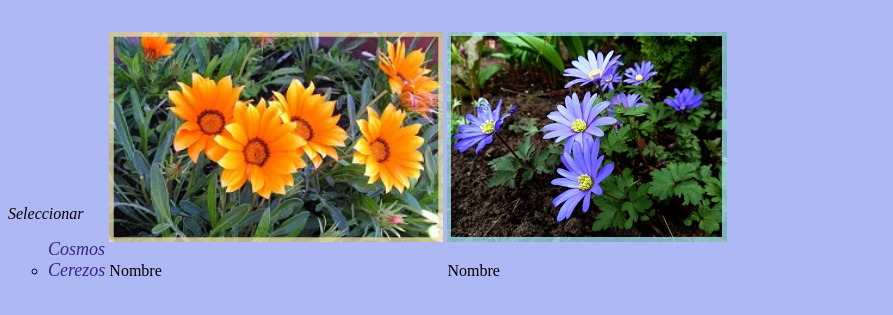
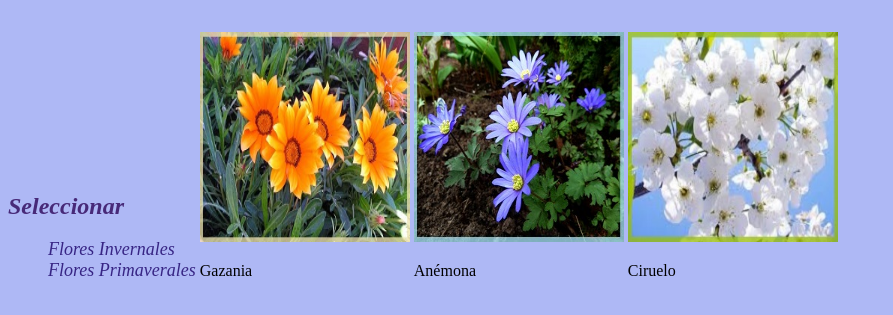
Before and after one commit to D4n1Ela/Apuntes, a plain HTML site: page miSitio/index.html in a window 1280 px wide. Shown: the part 61-376 px from the top of the page, without its empty margins (0-893 px from the left). Drawn offline with Linux system fonts and the light colour scheme.

Commit message:
Agrego el link al css, borro los estilos del html y los agrego al nuevo css. Agrego una nueva imagen.

```diff
--- /dev/null
+++ b/miSitio/css/main.css
@@ -0,0 +1,38 @@
+body{
+	background: #AEB8F5;
+}
+div{
+	display: inline-block;
+}
+h1{
+	text-align: center;
+}
+h2{
+	color: #472978;
+}
+li{
+	list-style: none;
+}
+img{
+	height: 210px;
+    width: 210px;
+}
+a{
+	text-decoration: none;
+}
+span{
+	color:#372584;
+	font-style: italic;
+	font-size: 18px;
+}
+.titulo{
+	font-style: italic;
+}
+#header{
+	 display: block;
+	 margin: 35px;
+	 margin-top:5px;
+}
+#selector{
+	 padding-bottom: 10px;
+}
--- a/miSitio/index.html
+++ b/miSitio/index.html
@@ -3,65 +3,51 @@
 <head>
     <meta charset="UTF-8" >
 	<title>miSitio</title>
+	<link rel="stylesheet" type="text/css" href="css/main.css">
 </head>
-<body style="background-color: #AEB8F5">
-    <div id="header" style="display: block; margin: 35px; margin-top:5px">
-	    <h1 style="text-align: center; "><i>Flores primaverales</i></h1>
+
+<body>
+    <div id="header">
+	    <h1 class="titulo">Flores primaverales</h1>
 
     </div>
 
-    <div style="display: inline-block;>
-	    <h2 style="color:#472978;"><i>Seleccionar</i></h2>
-
+	<div>
+	    <div>
+	    	<div id="selector">
+	    	<h2 class="titulo">Seleccionar</h2>
 			<ul type="circle">
-			<li style="list-style: none;">
-				<a href="img/cosmosV1.jpg" target="_blank" style="text-decoration: none;"><span style="color:#372584; font-style: italic; font-size: 18px">Cosmos</span></a>
+				<li>
+					<a href="img/cosmosV1.jpg" target="_blank"><span>Flores Invernales</span></a>
 				</li>
 				<li>
-				<a href="img/cerezosV1.jpg" target="_blank" style="text-decoration: none;"><span style="color:#372584; font-style: italic; font-size: 18px">Cerezos</span></a>
+					<a href="img/cerezosV1.jpg" target="_blank"><span>Flores Primaverales</span></a>
 				</li>
 			</ul>
+			</div>
 
 		</div>
 
 
-	<div style="display: inline-block;">
-        <div style="display: inline-block;">
-        	<img src="img/medGazania.jpg" alt="Cosmos" style="height: 210px;"/>
-        	<p>Nombre</p>
+		<div>
+	        <div>
+	        	<img src="img/medGazania.jpg" alt="Cosmos"/>
+	        	<p>Gazania</p>
 	        </div>
 
-        <div style="display: inline-block;">
-        	<img src="img/medAnemona.jpg" alt="Cosmos" style="height: 210px;"/>
-        	<p>Nombre</p>
+	        <div>
+	        	<img src="img/medAnemona.jpg" alt="Cosmos"/>
+	        	<p>Anémona</p>
+	        </div>
+
+	        <div>
+	        	<img src="img/medCiruelo.jpg" alt="Cosmos"/>
+	        	<p>Ciruelo</p>
 	        </div>
 
 
 		</div>
-
-
-
-
-	<!--div style="display: block; margin: 35px; margin-top:0px">
-		<h3 style="margin-bottom: 0px"><i> Gazania </i></h3>
-		<p><span style="color:#372584; font-style: italic; font-size: 18px"> La Gazania es una de las plantas más curiosas que tengo en el jardín. Son alucinantes, cuando llega la tarde-noche se cierran, y cuando les empieza a dar el sol se abren, es una de sus características más originales.
-        Según puedes ver por estas fotos, de unas Gazanias de mi jardín, tienen cierta similitud con las margaritas, pero sus flores son mucho más grandes y llamativas. Florecen desde principios de primavera, hasta finales de verano, y en climas templados pueden florecer hasta el otoño. </span></p>
-		<img src="img/medGazania.jpg" alt="Cosmos" style="display: block;"/>
 	</div>
-
-	<div style="display: block; margin: 35px; padding-top:15px">
-		<h3 style="margin-bottom: 0px"><i> Anémona </i></h3>
-		<p><span style="color:#372584; font-style: italic; font-size: 18px"> No hay que confundir esta <b>anémona</b>, con otra que vive en el fondo marino, las de jardín, aunque necesitan estar siempre húmedas, no precisan de sumergirse en el agua.
-        La especie pura es de un color <strong>azul celeste</strong>, aunque podemos encontrar híbridos en tonos blancos, rosa, azul y violeta. Su floración está entre marzo y abril. </span></p>
-		<img src="img/medAnemona.jpg" alt="Cosmos" style="display: block; align-content: center;"/>
-	</div>
-
-
-
-	<div style="display: block; margin: 35px; padding-top:5px">
-		<h5 style="margin-bottom:5px"><i> Referencia bibliografica </i></h5>
-		<span style="color:#372584; font-style: italic; font-size: 12px"> El contenido de esta página ha sido tomado del siguiente </span><a href="http://ilersis.org/empresa-jardineria-medio-ambiente/las-mejores-flores-de-primavera/" target="_blank" style="text-decoration: none;"><span style="color:#372584; font-style: italic; font-size: 12px">LINK</span></a>
-	</div-->
 
 </body>
 </html>
```
Also changed, not shown: miSitio/img/medCiruelo.jpg (added). Lines whose indentation alone changed are shown as unchanged.
